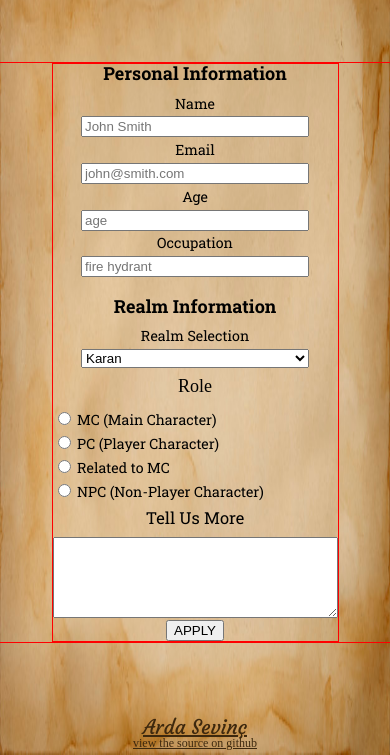
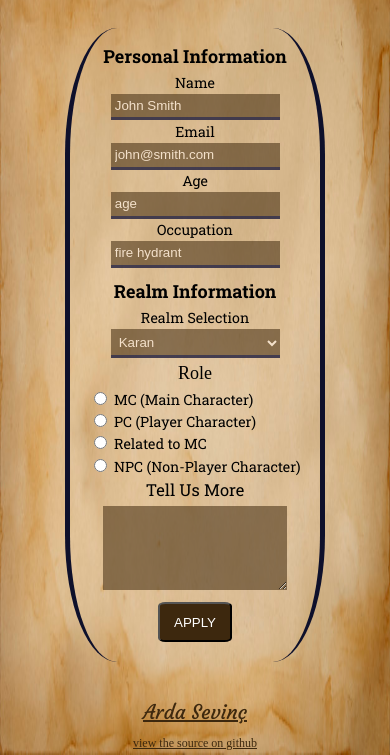
Before and after one commit to ardasevinc/heaven-application-form, a plain HTML site: page index.html in a window 390 px wide. Shown: the part 89-844 px from the top of the page. Drawn offline with Linux system fonts and the light colour scheme.

Commit message:
first test version for mobile

```diff
--- a/index.html
+++ b/index.html
@@ -37,7 +37,7 @@
           <li>
             <label for="age">Age</label>
               <input type="number" id="age" name="applicant_age"
-              placeholder="age" min=0 max=201>
+              placeholder="age" min=0 max=201 inputmode="decimal">
           </li>
 
           <li>
@@ -97,7 +97,8 @@
       <section class="textbox">
         <fieldset>
           <legend>Tell Us More</legend>
-          <textarea id="reason" name="applicant_reason" rows=5 cols=33>
+          <textarea id="reason" name="applicant_reason"
+            rows=5 cols=20>
           </textarea>
         </fieldset>
       </section>
--- a/styles/style.css
+++ b/styles/style.css
@@ -39,7 +39,7 @@ body {
 }
 
 .wrap {
-  min-height: 100%;
+  min-height: 100vh;
   display: flex;
   flex-direction: column;
   justify-content: space-between;
@@ -76,13 +76,16 @@ main {
   flex-direction: column;
   justify-content: center;
   align-items: center;
-  outline: 1px solid red;
   text-align: center;
+  margin: 5% 0;
 }
 
 form {
-  border: 1px solid red;
-  flex-shrink: 3;
+  border: 0;
+  border-left: 5px solid  var(--dark-blue);
+  border-right: 5px solid var(--dark-blue);
+  border-radius: 20%;
+  padding: 5%;
 }
 
 .personal-info {
@@ -97,12 +100,52 @@ input[type=text], input[type=email], input[type=number], select {
   width: 80%;
 }
 
+input, textarea, select {
+  background-color: hsla(33, 50%, 20%, 0.6);
+  /* background-color: hsla(235, 57%, 20%, 0.1); */
+  /* border: 2.5px solid var(--dark-brown); */
+  padding: 2%;
+}
+
+input {
+  border: 0;
+  border-bottom: 3.5px solid hsla(235, 57%, 20%, 0.6);
+}
+
+select {
+  border: 0;
+  border-bottom: 3.5px solid hsla(235, 57%, 20%, 0.6);
+}
+
+textarea {
+  border: 0;
+}
+
+input:hover, select:hover, textarea:hover {
+  outline: none;
+  border: 3.5px solid hsla(235, 57%, 20%, 0.6);
+}
+
+input:active, select:active, textarea:active {
+  outline: none;
+  border: 3.5px solid hsla(235, 57%, 20%, 0.6);
+}
+
+input:focus, select:focus, textarea:focus {
+  outline: none;
+  border: 3.5px solid hsla(235, 57%, 20%, 0.6);
+}
+
+input::placeholder, select {
+  color: #f4e1cb;
+}
+
 .realm-info p {
   /* margin-bottom: 8%; */
 }
 
 .realm-info ul {
-  margin-top: 5%;
+  margin-top: 3%;
 }
 
 
@@ -129,6 +172,7 @@ form label {
 
 .textbox {
   margin-top: 2%;
+  margin-bottom: 5%;
 }
 
 .textbox legend {
@@ -136,6 +180,20 @@ form label {
   font-size: 1.65rem;
   font-family: 'Roboto Slab', serif;
 }
+
+button {
+  padding: 5%;
+  width: 35%;
+  color: white;
+  background-color: var(--dark-brown);
+  border-radius: 10%;
+  outline: none;
+}
+
+button:hover, button:active, button:focus {
+  border: 2px solid white;
+}
+
 
 footer {
   min-height: 10%;
@@ -153,6 +211,7 @@ footer {
   font-weight: 400;
   font-size: 2rem;
   align-self: center;
+  margin-bottom: 4%;
 }
 
 .source {
```
